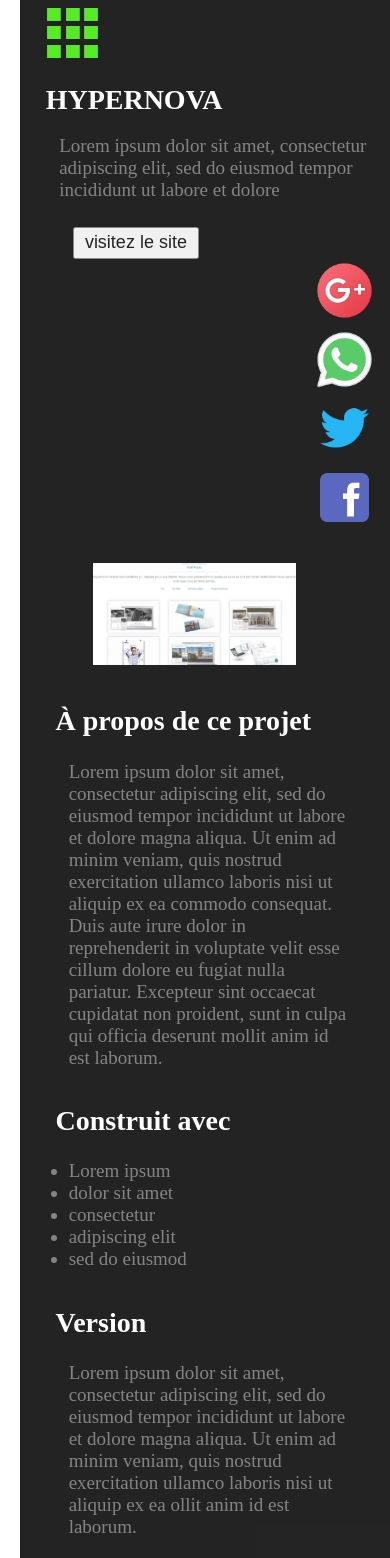
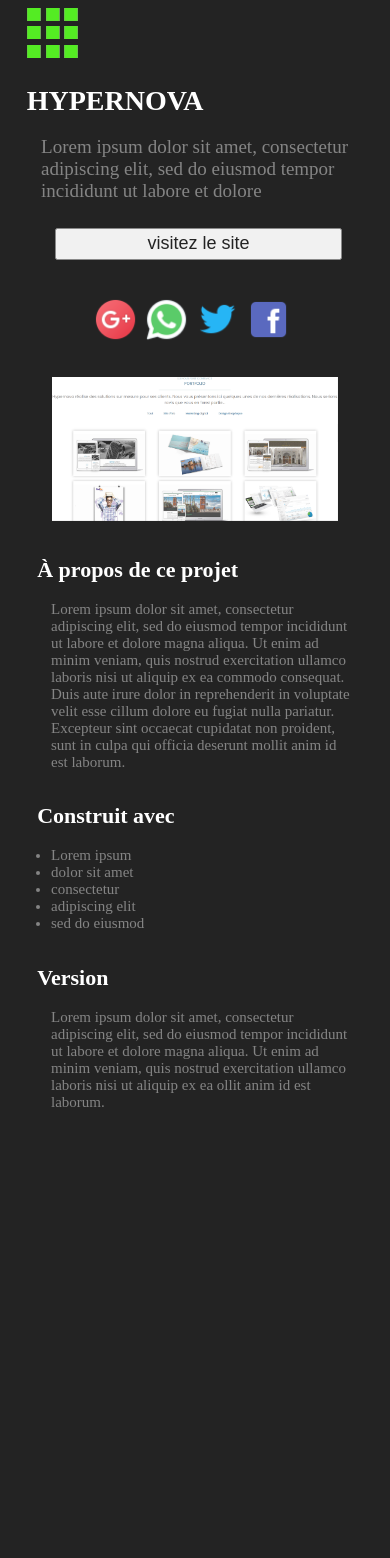
Before and after one commit to omayma96/fil-rouge, a PHP site: page /projet1.html in a window 390 px wide. After the commit the page ends 1107 px from the top, so only its background shows below. Run offline with PHP 8.4, Linux system fonts and the light colour scheme; style sheets or scripts are compiled from the project's sources.

Commit message:
page du projet hypernova est responsive

```diff
--- a/css/projet1.css
+++ b/css/projet1.css
@@ -97,6 +97,9 @@
   min-height: 870px;
   background-color: black;
   opacity: 0.86; }
+  @media only screen and (max-width: 768px) {
+    .projet {
+      margin-left: 0%; } }
   .projet_name {
     padding-top: 3%;
     padding-left: 3%;
@@ -114,6 +117,9 @@
     padding: 1% 3%;
     margin-left: 11%;
     margin-top: 2%; }
+    @media only screen and (max-width: 768px) {
+      .projet_button {
+        width: 80%; } }
     .projet_button a {
       text-decoration: none;
       font-size: 18px;
@@ -121,14 +127,27 @@
   .projet_reseaux {
     margin-left: 70%;
     margin-top: -5%; }
+    @media only screen and (max-width: 768px) {
+      .projet_reseaux {
+        margin-left: 10%;
+        margin-top: 10%; } }
     .projet_reseaux img {
       width: 65px;
       height: 65px; }
+      @media only screen and (max-width: 768px) {
+        .projet_reseaux img {
+          width: 47px;
+          height: 47px; } }
   .projet_img img {
     margin-left: 17%;
     padding-top: 4%;
     width: 60%;
     height: 30%; }
+    @media only screen and (max-width: 768px) {
+      .projet_img img {
+        width: 80%;
+        height: 50%;
+        margin-left: 10%; } }
   .projet_partie1, .projet_partie2, .projet_partie3 {
     margin-left: 3%;
     color: #707070; }
@@ -139,6 +158,9 @@
       font-family: "poppins";
       font-size: 28px;
       font-weight: bold; }
+      @media only screen and (max-width: 768px) {
+        .projet_partie1--title, .projet_partie2--title, .projet_partie3--title {
+          font-size: 22px; } }
     .projet_partie1--para, .projet_partie1--list, .projet_partie2--para, .projet_partie2--list, .projet_partie3--para, .projet_partie3--list {
       color: #707070;
       font-family: "poppins";
@@ -146,3 +168,6 @@
       font-weight: 400;
       padding-left: 7%;
       padding-right: 7%; }
+      @media only screen and (max-width: 768px) {
+        .projet_partie1--para, .projet_partie1--list, .projet_partie2--para, .projet_partie2--list, .projet_partie3--para, .projet_partie3--list {
+          font-size: 15px; } }
--- a/sass/projet1.scss
+++ b/sass/projet1.scss
@@ -5,6 +5,9 @@
     min-height:870px;
     background-color: black;
     opacity: 0.86;
+    @media only screen and (max-width: 768px){
+        margin-left: 0%;
+    }
     &_name{
         padding-top:3%;
         padding-left:3%;
@@ -20,6 +23,9 @@
         padding: 1% 3%;
         margin-left: 11%;
         margin-top:2%;
+        @media only screen and (max-width: 768px){
+            width: 80%;
+        }
         a{
             text-decoration: none;
             font-size:18px;
@@ -29,9 +35,17 @@
     &_reseaux{
         margin-left:70%;
         margin-top: -5%;
+        @media only screen and (max-width: 768px){
+            margin-left:10%;
+            margin-top: 10%;
+        }
         img{
             width: 65px;
             height: 65px;
+            @media only screen and (max-width: 768px){
+                width: 47px;
+                height: 47px;
+            }
         }
     }
     &_img{
@@ -40,6 +54,11 @@
             padding-top:4%;
             width: 60%;
             height: 30%;
+            @media only screen and (max-width: 768px){
+                width: 80%;
+                height: 50%;
+                margin-left:10%;
+            }
         }
     }
     &_partie1,&_partie2,&_partie3{
@@ -50,12 +69,18 @@
             padding-top:4%;
             padding-left:3%;
             @include font (white, 'poppins', 28px, bold);
+            @media only screen and (max-width: 768px){
+                font-size: 22px;
+            }
 
 
         }
         &--para,&--list{
 
             @include font (#707070, 'poppins', 19px, 400);
+            @media only screen and (max-width: 768px){
+                font-size: 15px;
+            }
 
             padding-left:7%;
             padding-right: 7%;
```
